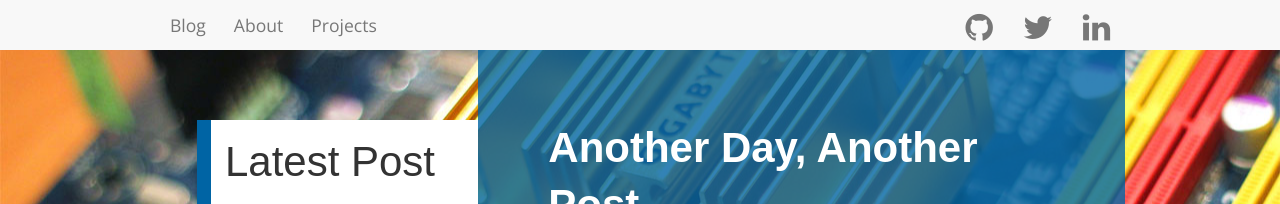
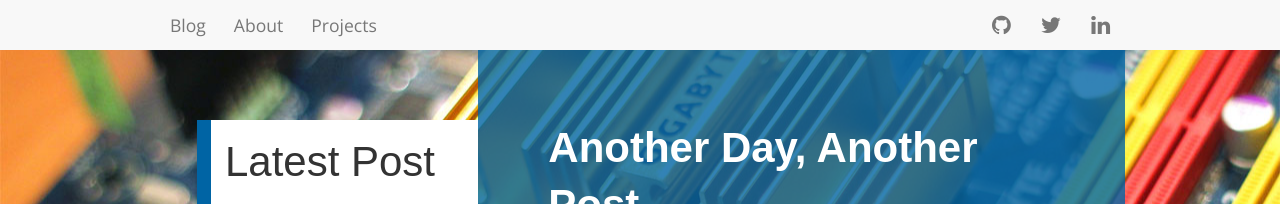
Before and after one commit to aarondgordon/aarondgordon.github.io, a Jekyll site: the page built from index.md, in a window 1280 px wide. Shown: the top 204 px of the page. Built offline with Jekyll 4.4.1, drawn with Linux system fonts in a browser that asks for light colours; nearby versions of some CDN libraries; comment, search, counter and statistics services are not loaded.

Commit message:
Update layout.css

```diff
--- a/assets/css/layout.css
+++ b/assets/css/layout.css
@@ -106,9 +106,6 @@ body {
 }
 
 .navbar-social>li>a {
-    font-size: 1.455em; /* 32px/22px */
-    line-height: 1.3125; /* 3 x baseline | 42px/32px */
-    padding-top: 0.21875em; /* 1/2 x baseline | 7px/32px */
     padding-bottom: 0;
     text-decoration: none;
 }
```
